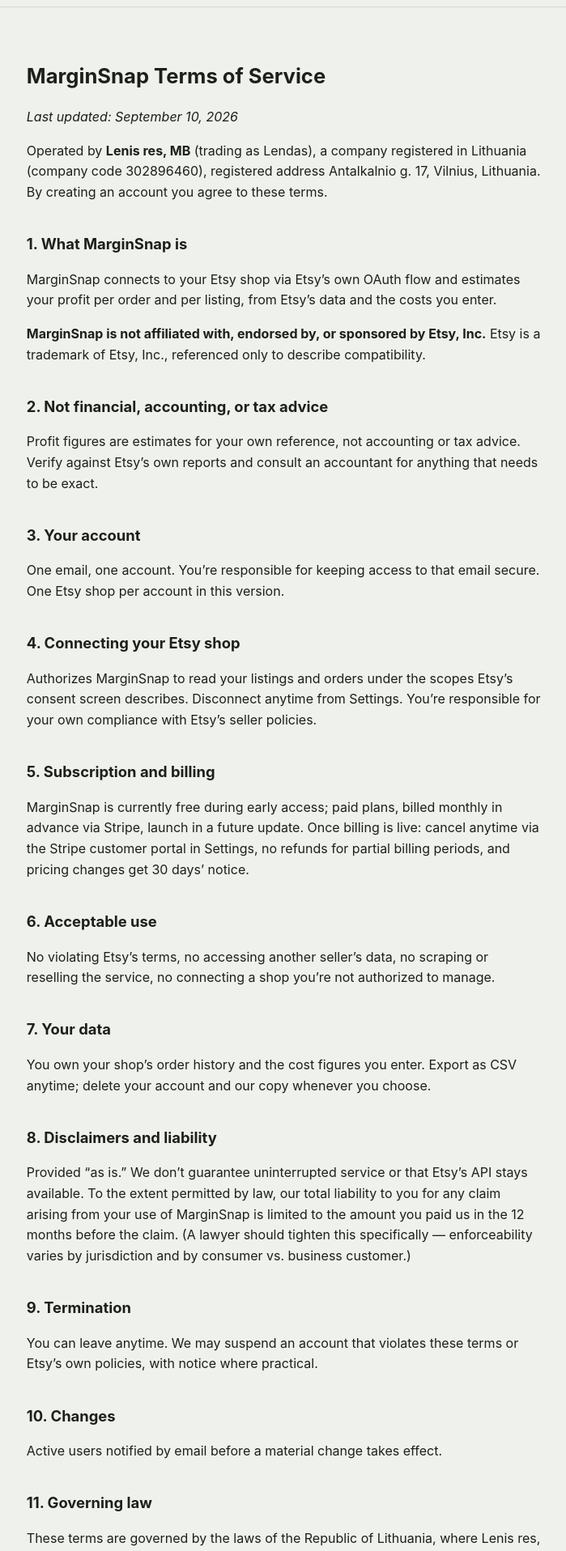
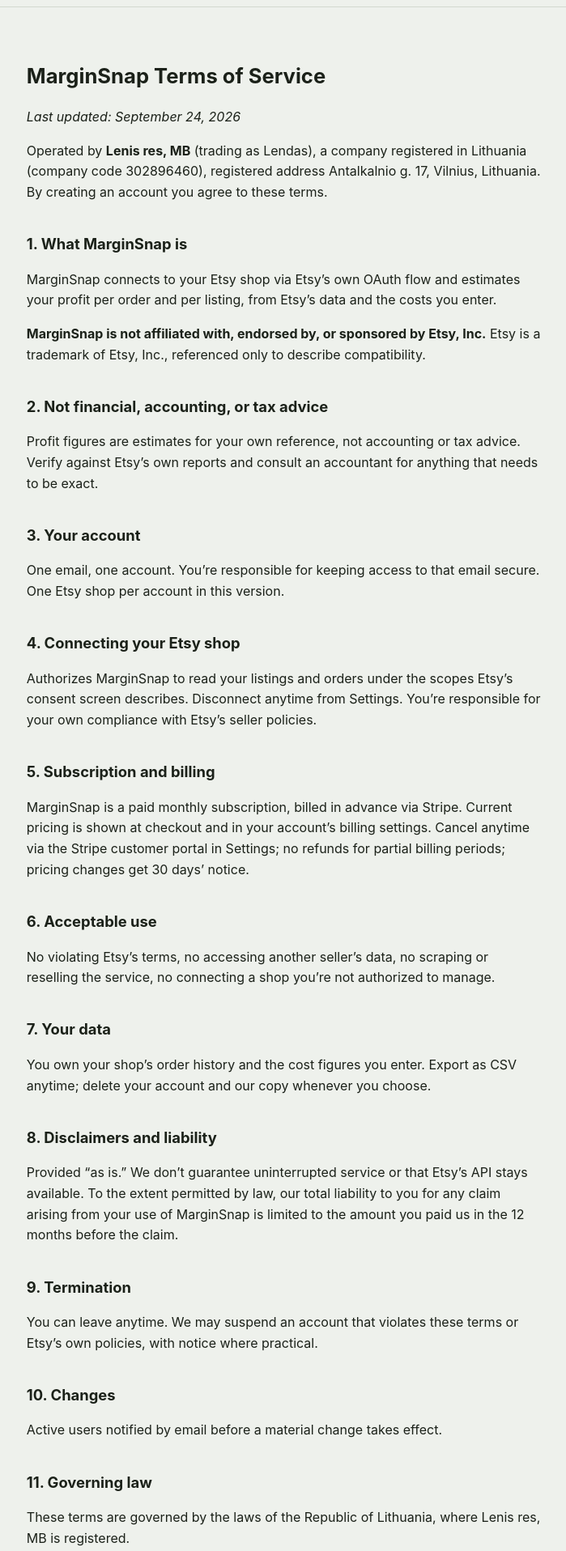
Before and after one commit to soleczniki/marginsnap, a Next.js app: page /terms in a window 1280 px wide. Shown: the part 60-1976 px from the top of the page at 81% size, without its empty margins (288-987 px from the left). Built offline with nearby package versions, Linux system fonts and the light colour scheme.

Commit message:
Fix stale billing section in Terms, remove inline lawyer notes

```diff
--- a/src/app/terms/page.tsx
+++ b/src/app/terms/page.tsx
@@ -5,13 +5,20 @@
 //
 // 2026-09-24 (Bogdan's request) — draft banner removed and PublicNav added
 // up top (this page previously had no header at all). See PublicNav.tsx.
+// Also pulled two inline "(A lawyer should ...)" notes out of the live
+// user-facing text (they were sitting in the actual paragraphs) — moved here
+// instead so a real lawyer pass still knows to look at them:
+//   §8 Disclaimers and liability — the liability cap may need tightening;
+//     enforceability varies by jurisdiction and consumer vs. business.
+//   §11 Governing law — Lithuania as governing law may need confirming as
+//     workable given customers can be located elsewhere.
 export default function TermsOfService() {
   return (
     <>
       <PublicNav />
       <main className="legal-doc">
       <h1>MarginSnap Terms of Service</h1>
-      <p><em>Last updated: September 10, 2026</em></p>
+      <p><em>Last updated: September 24, 2026</em></p>
       <p>
         Operated by <strong>Lenis res, MB</strong> (trading as Lendas), a company registered in
         Lithuania (company code 302896460), registered address Antalkalnio g. 17, Vilnius,
@@ -32,7 +39,16 @@
       <p>Authorizes MarginSnap to read your listings and orders under the scopes Etsy&rsquo;s consent screen describes. Disconnect anytime from Settings. You&rsquo;re responsible for your own compliance with Etsy&rsquo;s seller policies.</p>
 
       <h2>5. Subscription and billing</h2>
-      <p>MarginSnap is currently free during early access; paid plans, billed monthly in advance via Stripe, launch in a future update. Once billing is live: cancel anytime via the Stripe customer portal in Settings, no refunds for partial billing periods, and pricing changes get 30 days&rsquo; notice.</p>
+      {/* 2026-09-24 (Bogdan's request) — was "currently free during early
+         access... launch in a future update", stale since billing went live
+         2026-09-17 (see src/app/api/stripe/checkout/route.ts). Deliberately
+         doesn't restate the actual price here (Bogdan's call) — current
+         pricing lives at checkout/the billing portal, one place, so it can
+         change without this page going stale again. IF THAT EVER CHANGES —
+         a second tier, a different billing cycle, anything about how
+         subscriptions work — update this section too; see the matching
+         reminder on checkout/route.ts. */}
+      <p>MarginSnap is a paid monthly subscription, billed in advance via Stripe. Current pricing is shown at checkout and in your account&rsquo;s billing settings. Cancel anytime via the Stripe customer portal in Settings; no refunds for partial billing periods; pricing changes get 30 days&rsquo; notice.</p>
 
       <h2>6. Acceptable use</h2>
       <p>No violating Etsy&rsquo;s terms, no accessing another seller&rsquo;s data, no scraping or reselling the service, no connecting a shop you&rsquo;re not authorized to manage.</p>
@@ -41,7 +57,7 @@
       <p>You own your shop&rsquo;s order history and the cost figures you enter. Export as CSV anytime; delete your account and our copy whenever you choose.</p>
 
       <h2>8. Disclaimers and liability</h2>
-      <p>Provided &ldquo;as is.&rdquo; We don&rsquo;t guarantee uninterrupted service or that Etsy&rsquo;s API stays available. To the extent permitted by law, our total liability to you for any claim arising from your use of MarginSnap is limited to the amount you paid us in the 12 months before the claim. (A lawyer should tighten this specifically — enforceability varies by jurisdiction and by consumer vs. business customer.)</p>
+      <p>Provided &ldquo;as is.&rdquo; We don&rsquo;t guarantee uninterrupted service or that Etsy&rsquo;s API stays available. To the extent permitted by law, our total liability to you for any claim arising from your use of MarginSnap is limited to the amount you paid us in the 12 months before the claim.</p>
 
       <h2>9. Termination</h2>
       <p>You can leave anytime. We may suspend an account that violates these terms or Etsy&rsquo;s own policies, with notice where practical.</p>
@@ -50,7 +66,7 @@
       <p>Active users notified by email before a material change takes effect.</p>
 
       <h2>11. Governing law</h2>
-      <p>These terms are governed by the laws of the Republic of Lithuania, where Lenis res, MB is registered. (A lawyer should confirm this is workable given customers may be located elsewhere.)</p>
+      <p>These terms are governed by the laws of the Republic of Lithuania, where Lenis res, MB is registered.</p>
 
       <h2>12. Contact</h2>
       <p>Lenis res, MB — Antalkalnio g. 17, Vilnius, Lithuania · <a href="mailto:hello@lendas.lt">hello@lendas.lt</a></p>
```
Also changed, not shown: src/app/api/stripe/checkout/route.ts (+7 -0 lines).
